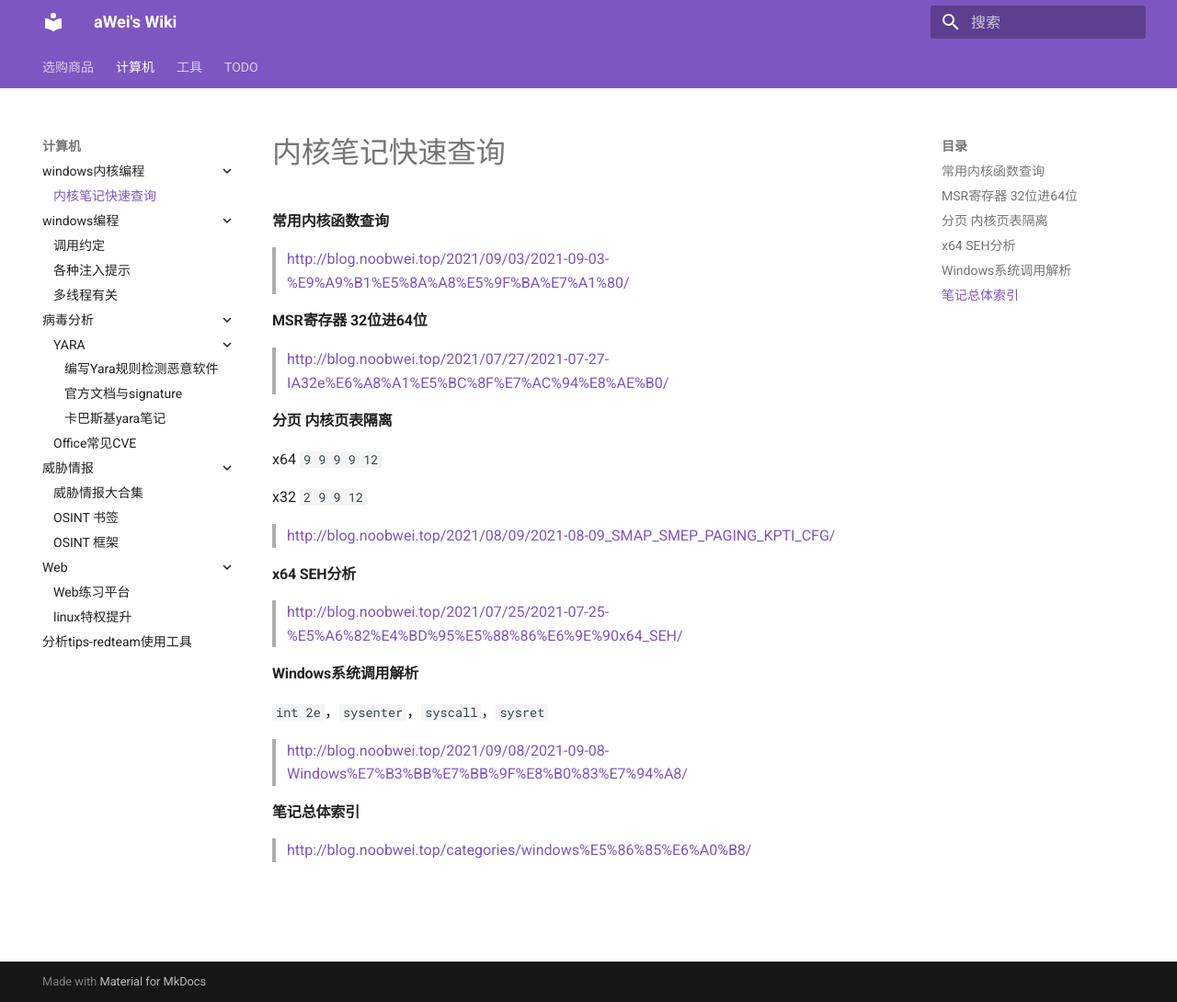
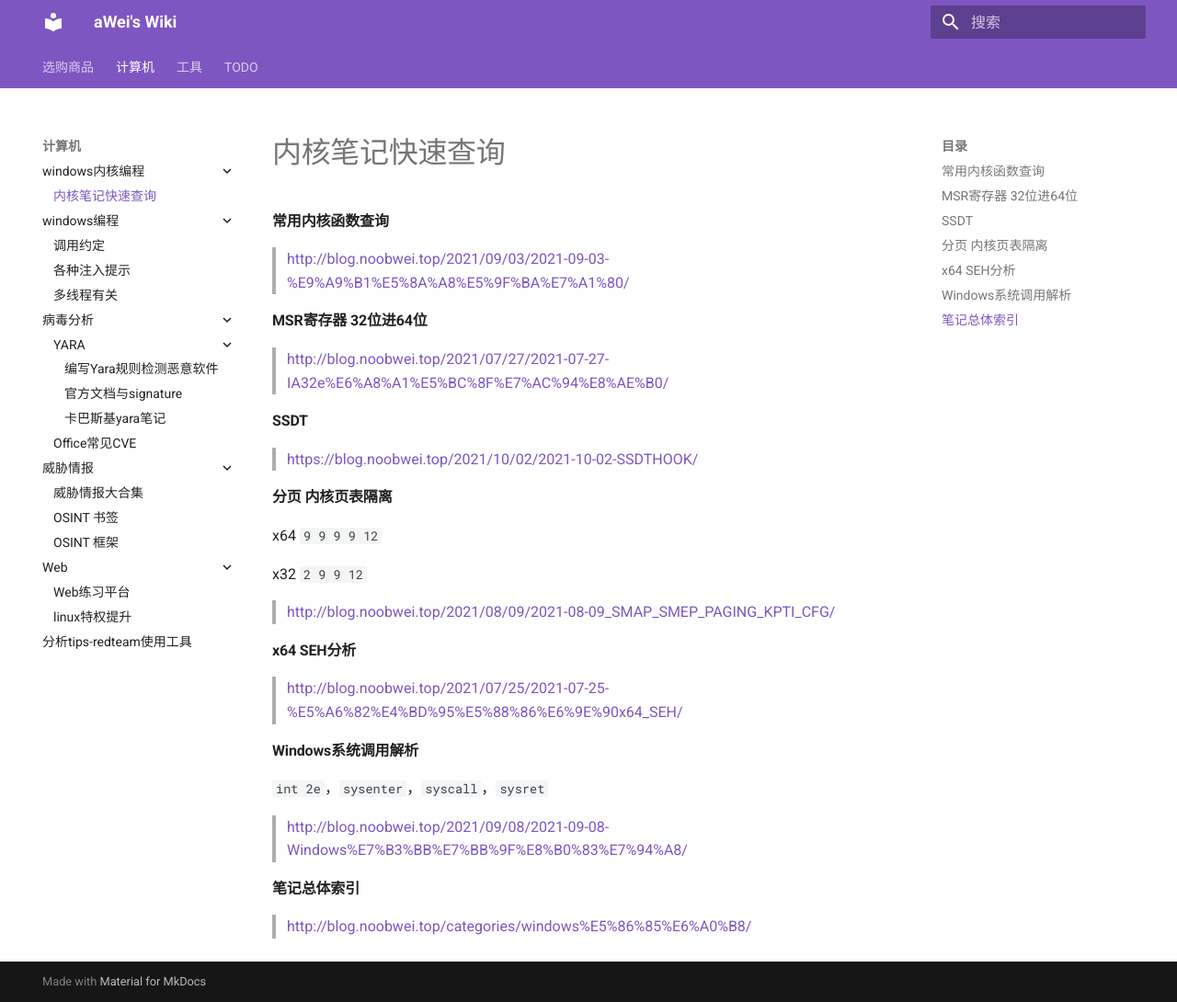
Before and after one commit to JA1E0/wiki, an MkDocs documentation site: the page built from docs/computer/windows_kernel_programming/index.md, in a window 1280 px wide and 1090 px high. Shown: the whole window at 92% size. Built offline with MkDocs 1.6.1 and Material for MkDocs 9.7.7, drawn with Linux system fonts in a browser that asks for light colours; old or Windows-style settings are respelled for this version of MkDocs.

Commit message:
quick push

```diff
--- a/docs/computer/windows_kernel_programming/index.md
+++ b/docs/computer/windows_kernel_programming/index.md
@@ -8,6 +8,9 @@ date: 2021-09-18
 
 #### MSR寄存器 32位进64位
 > http://blog.noobwei.top/2021/07/27/2021-07-27-IA32e%E6%A8%A1%E5%BC%8F%E7%AC%94%E8%AE%B0/
+
+#### SSDT
+> https://blog.noobwei.top/2021/10/02/2021-10-02-SSDTHOOK/
 
 #### 分页 内核页表隔离
 x64 `9 9 9 9 12`
```
